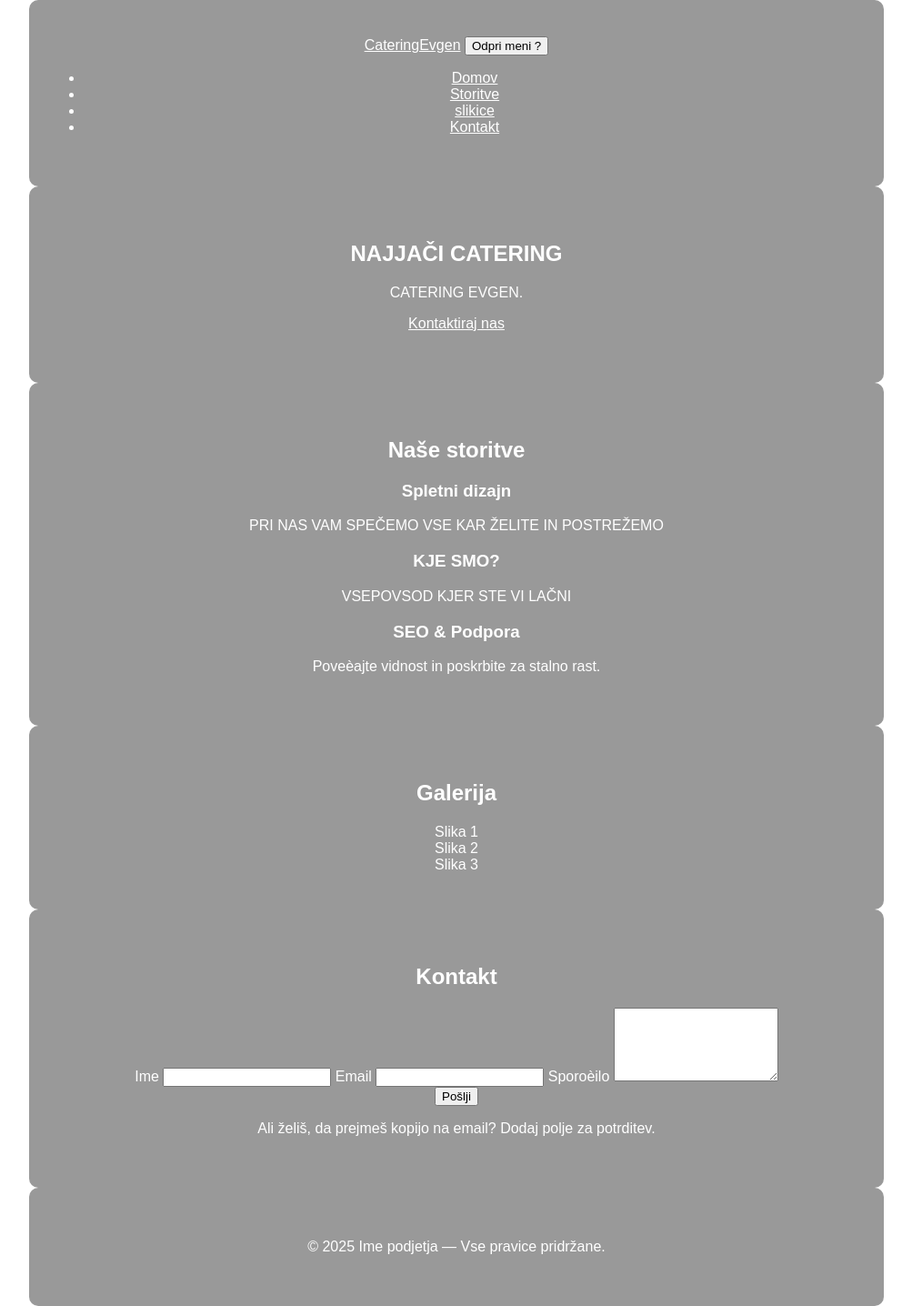
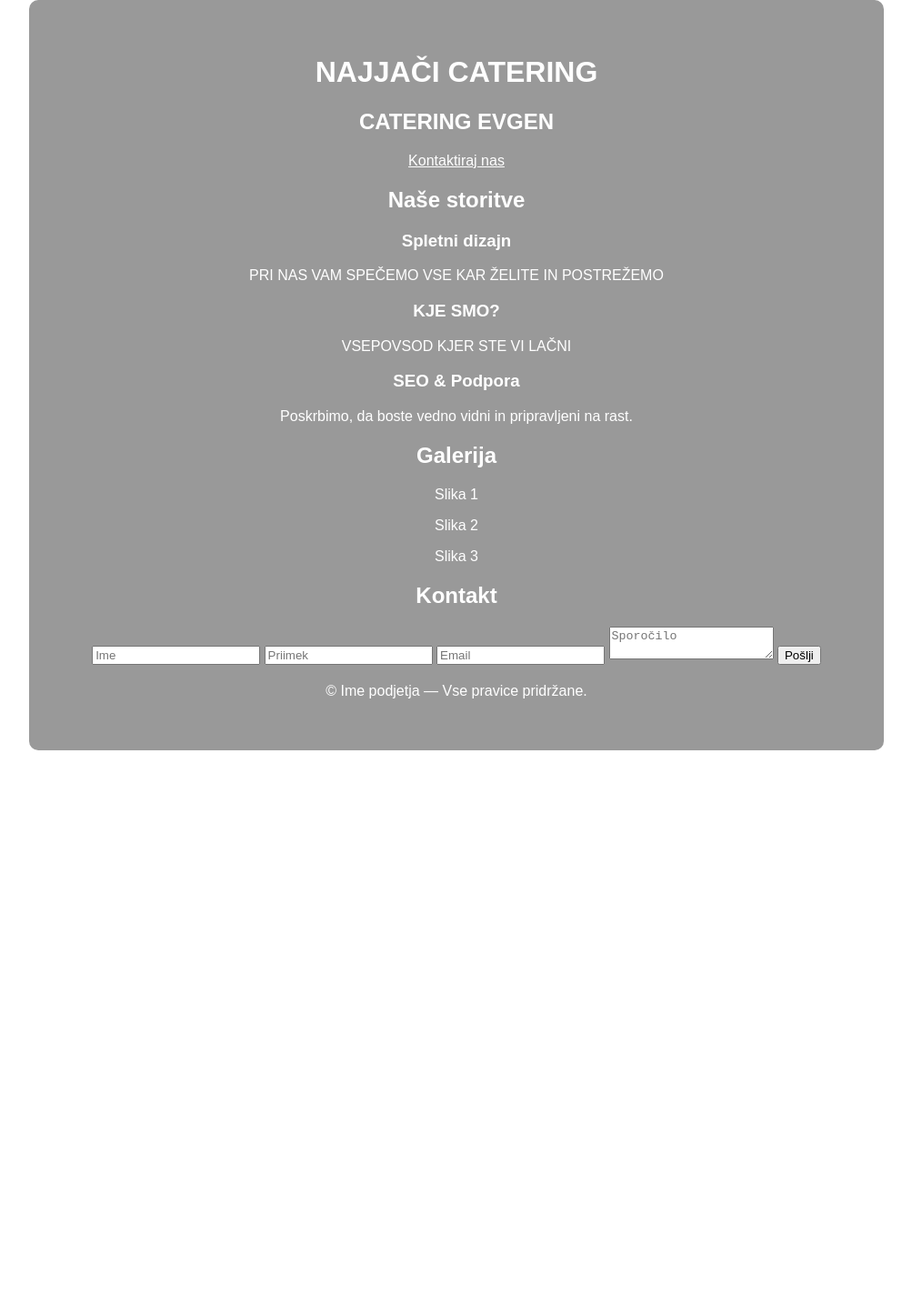
Before and after one commit to 3wg3n33/CATERING, a plain HTML site: page index.html in a window 1280 px wide. Shown: the whole page at 91% size, without its empty margins (138-1141 px from the left). After the commit the page ends 825 px from the top, so only its background shows below. Drawn offline with Linux system fonts and the light colour scheme.

Commit message:
Update index.html

```diff
--- a/index.html
+++ b/index.html
@@ -1,95 +1,57 @@
-<!doctype html>
+<!DOCTYPE html>
 <html lang="sl">
 <head>
-  <meta charset="utf-8" />
-  <meta name="viewport" content="width=device-width,initial-scale=1" />
-  <title>CateringEvgen</title>
-  <meta name="description" content="Predstavitvena stran — kratka opisna vrstica.">
+    <meta charset="UTF-8">
+    <meta name="viewport" content="width=device-width, initial-scale=1.0">
+    <title>Catering Evgen</title>
     <link rel="stylesheet" href="styles.css">
 </head>
+
 <body>
-  <header class="site-header">
-    <div class="container header-inner">
-      <a class="logo" href="#">CateringEvgen</a>
-      <button id="navToggle" class="nav-toggle" aria-expanded="false" aria-controls="mainNav">
-        <span class="sr-only">Odpri meni</span>
-        ?
-      </button>
-      <nav id="mainNav" class="nav" aria-label="Glavna navigacija">
-        <ul>
-          <li><a href="#home">Domov</a></li>
-          <li><a href="#services">Storitve</a></li>
-          <li><a href="#gallery">slikice</a></li>
-          <li><a href="#contact">Kontakt</a></li>
-        </ul>
-      </nav>
-    </div>
+
+    <div class="container">
+
+        <header>
+            <h1>NAJJAČI CATERING</h1>
+            <h2>CATERING EVGEN</h2>
+            <a class="button" href="#kontakt">Kontaktiraj nas</a>
         </header>
 
-  <main>
-    <section id="home" class="hero">
-      <div class="container">
-        <h1>NAJJAČI CATERING</h1>
-        <p class="lead">CATERING EVGEN.</p>
-        <p><a class="btn" href="#contact">Kontaktiraj nas</a></p>
-      </div>
+        <section>
+            <h2>Naše storitve</h2>
+
+            <h3>Spletni dizajn</h3>
+            <p>PRI NAS VAM SPEČEMO VSE KAR ŽELITE IN POSTREŽEMO</p>
+
+            <h3>KJE SMO?</h3>
+            <p>VSEPOVSOD KJER STE VI LAČNI</p>
+
+            <h3>SEO & Podpora</h3>
+            <p>Poskrbimo, da boste vedno vidni in pripravljeni na rast.</p>
         </section>
 
-    <section id="services" class="container services">
-      <h2>Naše storitve</h2>
-      <div class="grid">
-        <article class="card">
-          <h3>Spletni dizajn</h3>
-          <p>PRI NAS VAM SPEČEMO VSE KAR ŽELITE IN POSTREŽEMO </p>
-        </article>
-        <article class="card">
-          <h3>KJE SMO?</h3>
-          <p>VSEPOVSOD KJER STE VI LAČNI</p>
-        </article>
-        <article class="card">
-          <h3>SEO & Podpora</h3>
-          <p>Poveèajte vidnost in poskrbite za stalno rast.</p>
-        </article>
-      </div>
+        <section>
+            <h2>Galerija</h2>
+            <p>Slika 1</p>
+            <p>Slika 2</p>
+            <p>Slika 3</p>
         </section>
 
-    <section id="gallery" class="container gallery">
-      <h2>Galerija</h2>
-      <div class="grid gallery-grid">
-        <div class="img-placeholder">Slika 1</div>
-        <div class="img-placeholder">Slika 2</div>
-        <div class="img-placeholder">Slika 3</div>
-      </div>
+        <section id="kontakt">
+            <h2>Kontakt</h2>
+
+            <form>
+                <input type="text" placeholder="Ime" required>
+                <input type="text" placeholder="Priimek" required>
+                <input type="email" placeholder="Email" required>
+                <textarea placeholder="Sporočilo"></textarea>
+                <button type="submit">Pošlji</button>
+            </form>
+
+            <p style="margin-top:20px;">© Ime podjetja — Vse pravice pridržane.</p>
         </section>
 
-    <section id="contact" class="container contact">
-      <h2>Kontakt</h2>
-      <form id="contactForm" action="https://formspree.io/f/your-form-id" method="POST" novalidate>
-        <label for="name">Ime</label>
-        <input id="name" name="name" type="text" required minlength="2" />
-
-        <label for="email">Email</label>
-        <input id="email" name="email" type="email" required />
-
-        <label for="message">Sporoèilo</label>
-        <textarea id="message" name="message" rows="5" required></textarea>
-
-        <div class="form-actions">
-          <!-- Èe ne želiš Formspree, zamenjaj action z: action="mailto:ti@primer.si" method="GET" -->
-          <button type="submit" class="btn">Pošlji</button>
     </div>
 
-        <p class="form-note">Ali želiš, da prejmeš kopijo na email? Dodaj polje za potrditev.</p>
-      </form>
-    </section>
-  </main>
-
-  <footer class="site-footer">
-    <div class="container">
-      <p>&copy; <span id="year"></span> Ime podjetja — Vse pravice pridržane.</p>
-    </div>
-  </footer>
-
-  <script src="script.js" defer></script>
 </body>
 </html>
```
Lines whose indentation alone changed are shown as unchanged.
